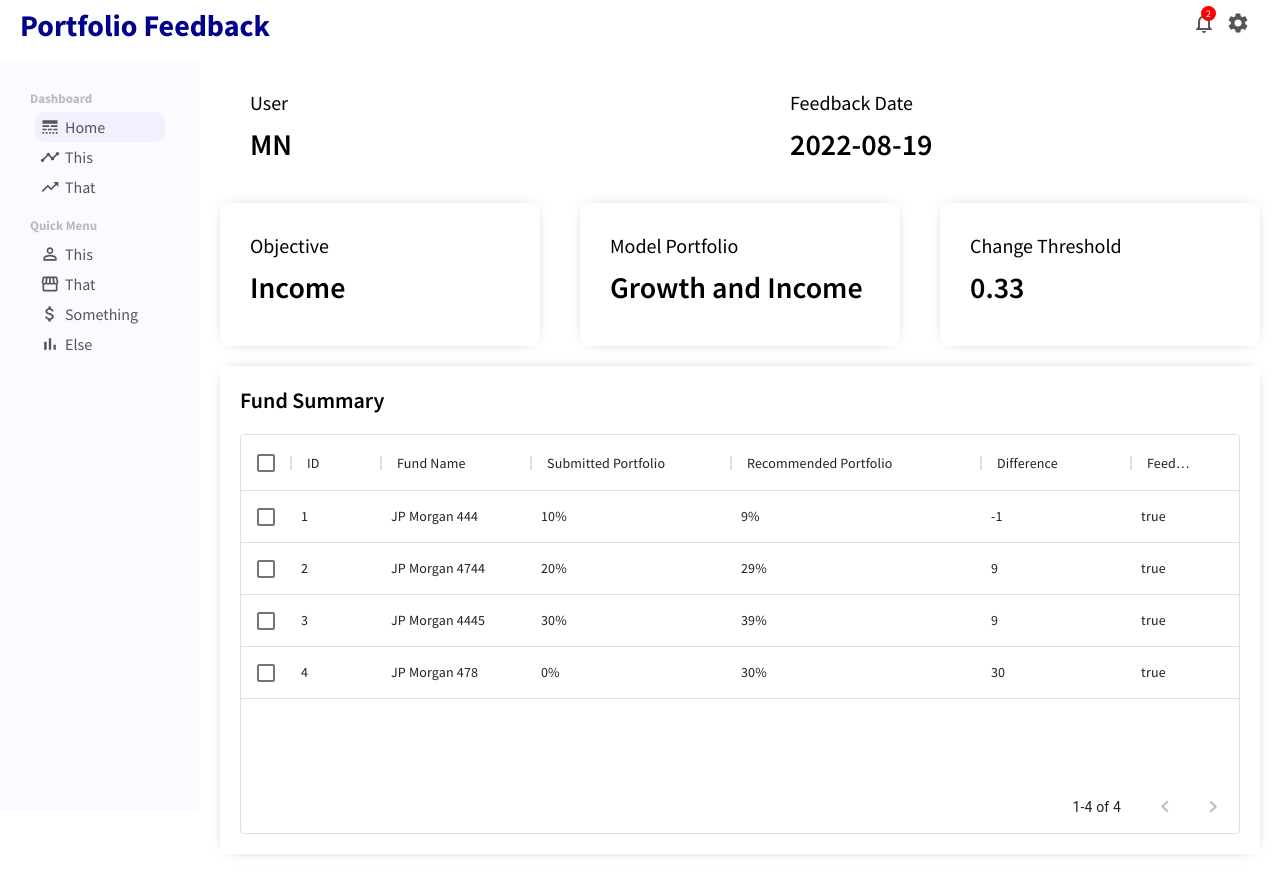
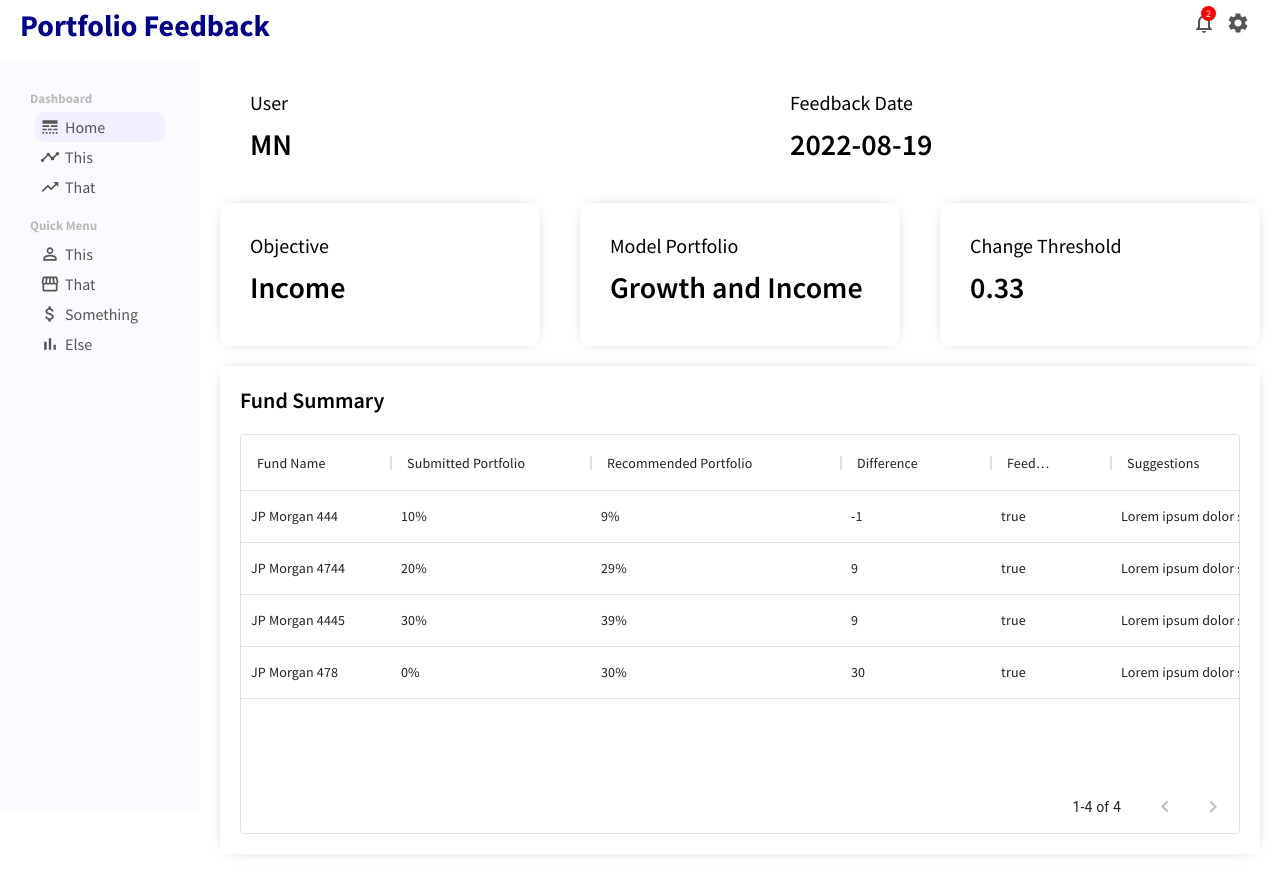
Before and after one commit to robwatsongtr/portfolio-feedback, a React (Create React App) app: page / in a window 1280 px wide. Built offline with nearby package versions, Linux system fonts and the light colour scheme.

Commit message:
hid id field in fund summary

```diff
--- a/src/components/fundSummaryWidget/FundSummaryWidget.jsx
+++ b/src/components/fundSummaryWidget/FundSummaryWidget.jsx
@@ -2,7 +2,7 @@ import "./fundSummaryWidget.css"
 import { DataGrid } from '@material-ui/data-grid';
 
 const columns = [
-  { field: 'id', headerName: 'ID', width: 90 },
+  { field: 'id', headerName: 'ID', width: 90, hide: true },
   {
     field: 'fundName',
     headerName: 'Fund Name',
@@ -94,8 +94,8 @@ export default function FundSummaryList() {
           <DataGrid
             rows={rows}
             columns={columns}
-            pageSize={5}
-            checkboxSelection
+            pageSize={4}
+
             disableSelectionOnClick
           />
         </div>
```
